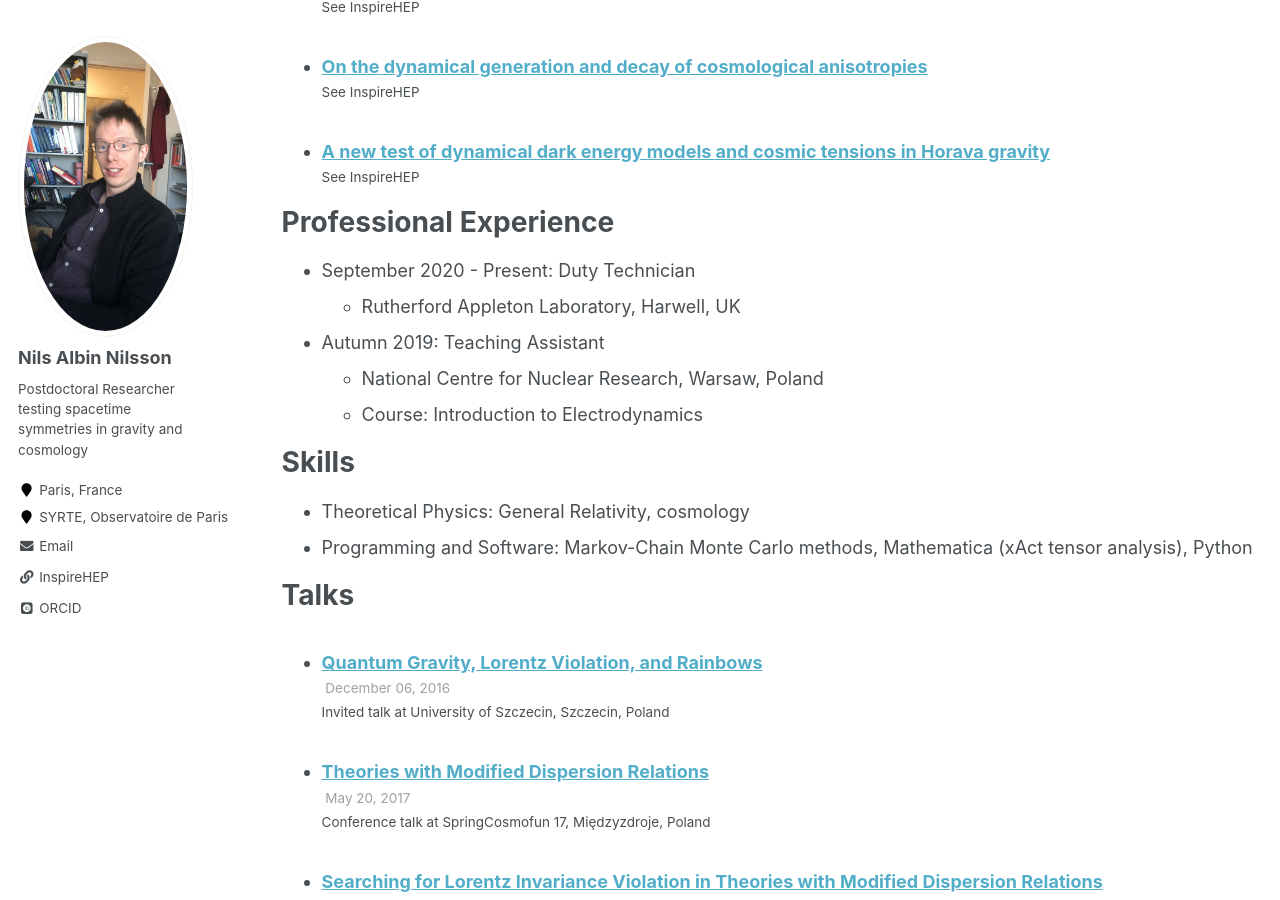
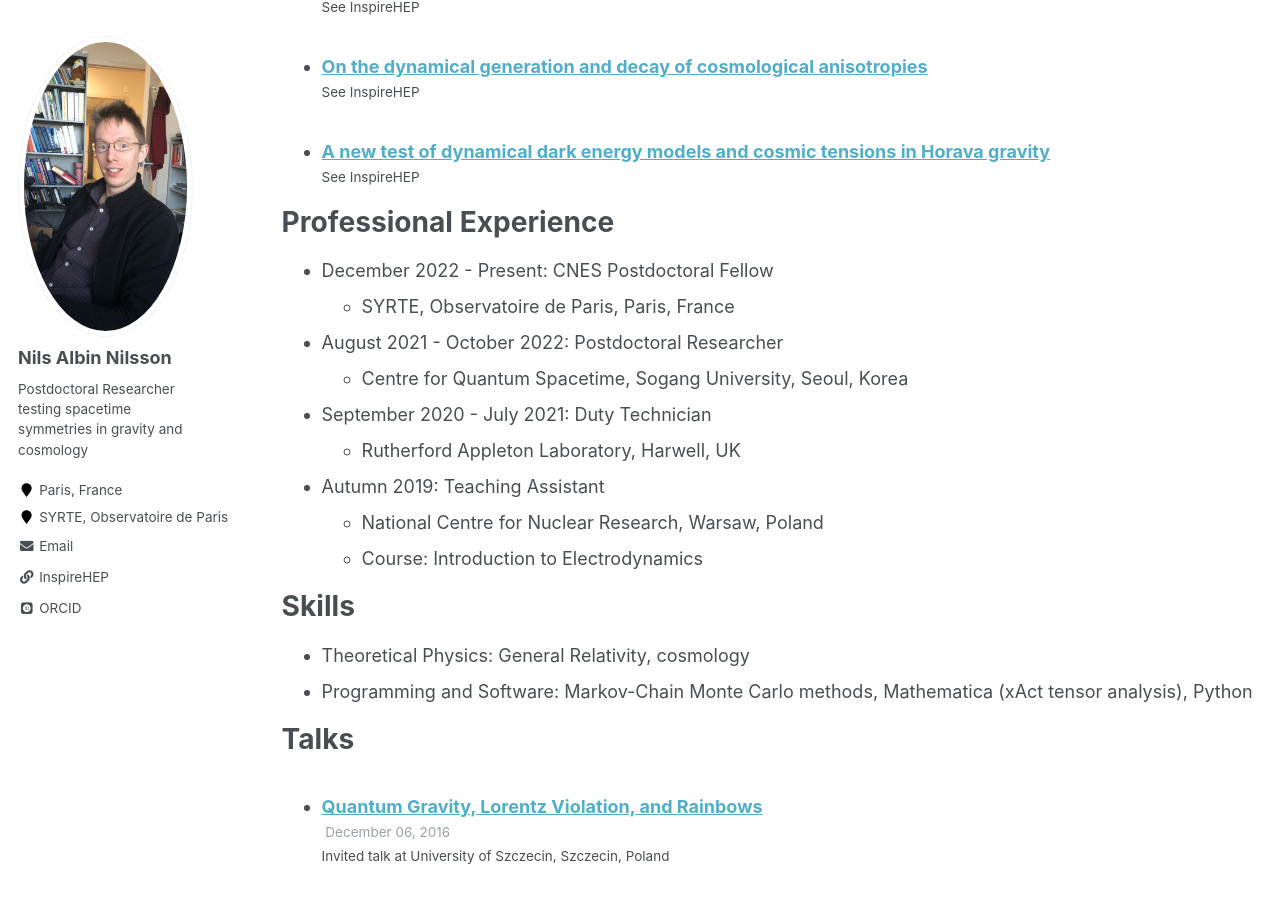
Before and after one commit to nilsanilsson/nilsanilsson.github.io, a Jekyll site: the page built from _pages/cv.md, in a window 1280 px wide and 900 px high, scrolled down 1222 px. Built offline with Jekyll 4.4.1, drawn with Linux system fonts in a browser that asks for light colours; some web fonts are replaced.

Commit message:
Initial commit

```diff
--- a/_pages/cv.md
+++ b/_pages/cv.md
@@ -27,7 +27,11 @@ Publications
 
 Professional Experience
 ======
-* September 2020 - Present: Duty Technician
+* December 2022 - Present: CNES Postdoctoral Fellow
+  * SYRTE, Observatoire de Paris, Paris, France
+* August 2021 - October 2022: Postdoctoral Researcher
+  * Centre for Quantum Spacetime, Sogang University, Seoul, Korea
+* September 2020 - July 2021: Duty Technician
   * Rutherford Appleton Laboratory, Harwell, UK
 
 * Autumn 2019: Teaching Assistant
```
Also changed, not shown: _pages/about.md (+1 -1 lines).
